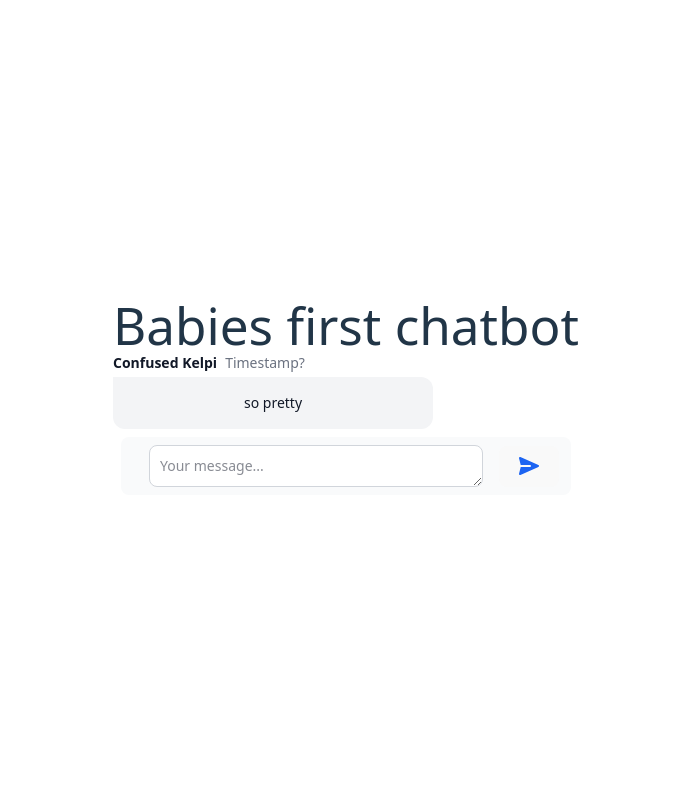
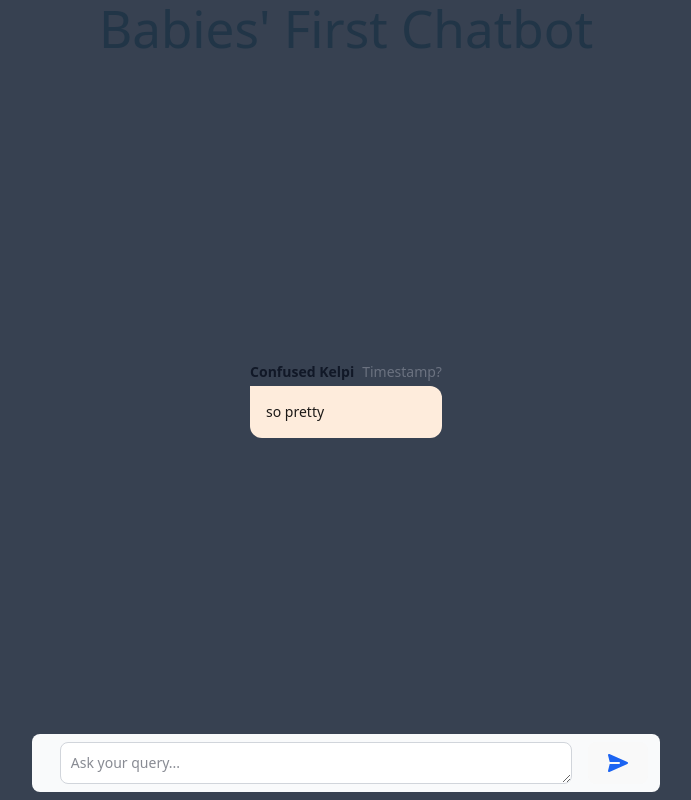
Before and after one commit to BrandonTuTwo2/BFCB, a React (Vite) app in the folder client/: page / in a window 1280 px wide. Shown: the whole page, without its empty margins (294-985 px from the left). Built offline with nearby package versions, Linux system fonts and the light colour scheme.

Commit message:
feat styling

```diff
--- a/client/src/App.css
+++ b/client/src/App.css
@@ -1,9 +1,7 @@
 
 #root {
-  max-width: 1280px;
   margin: 0 auto;
   padding: 2rem;
-  text-align: center;
 }
 
 .logo {
--- a/client/src/App.tsx
+++ b/client/src/App.tsx
@@ -25,14 +25,14 @@ function App() {
   return (
     <>
 
-      <h1>Babies first chatbot</h1>
+      <h1 className='fixed top-0 left-0 right-0 mx-auto w-fit '>Babies' First Chatbot</h1>
       <div id='chat'>
         {texts}
       </div>
-      <form action={callMe}>
+      <form action={callMe} className='fixed bottom-0 left-0 right-0 mx-auto w-fit'>
         <label htmlFor="chat" className="sr-only">Your message</label>
         <div className="flex items-center px-3 py-2 m-2 rounded-lg bg-gray-50 dark:bg-gray-700 ">
-          <textarea name="chat" rows={1} className="block mx-4 p-2.5 w-full text-sm text-gray-900 bg-white rounded-lg border border-gray-300 focus:ring-blue-500 focus:border-blue-500 dark:bg-gray-800 dark:border-gray-600 dark:placeholder-gray-400 dark:text-white dark:focus:ring-blue-500 dark:focus:border-blue-500" placeholder="Your message..."></textarea>
+          <textarea name="chat" rows={1} className="block mx-4 p-2.5 w-lg text-sm text-gray-900 bg-white rounded-lg border border-gray-300 focus:ring-blue-500 focus:border-blue-500 dark:bg-gray-800 dark:border-gray-600 dark:placeholder-gray-400 dark:text-white dark:focus:ring-blue-500 dark:focus:border-blue-500" placeholder="Ask your query..."></textarea>
           <button type="submit" className="inline-flex justify-center p-2 text-blue-600 rounded-full cursor-pointer hover:bg-blue-100 dark:text-blue-500 dark:hover:bg-gray-600">
             <svg className="w-5 h-5 rotate-90 rtl:-rotate-90" aria-hidden="true" xmlns="http://www.w3.org/2000/svg" fill="currentColor" viewBox="0 0 18 20">
               <path d="m17.914 18.594-8-18a1 1 0 0 0-1.828 0l-8 18a1 1 0 0 0 1.157 1.376L8 18.281V9a1 1 0 0 1 2 0v9.281l6.758 1.689a1 1 0 0 0 1.156-1.376Z" />
--- a/client/src/components/message.tsx
+++ b/client/src/components/message.tsx
@@ -15,8 +15,8 @@ export default function TextMsg(props: PropsWithChildren<Props>) {
                     <span className="text-sm font-semibold text-gray-900 dark:text-white">{props.name}</span>
                     <span className="text-sm font-normal text-gray-500 dark:text-gray-400">{props.timestamp}</span>
                 </div>
-                <div className="flex flex-col leading-1.5 p-4 border-gray-200 bg-gray-100 rounded-e-xl rounded-es-xl dark:bg-gray-700">
-                    <p className="text-sm font-normal text-gray-900 dark:text-white">{props.text}</p>
+                <div className="flex flex-col leading-1.5 p-4 border-gray-200 bg-orange-100 rounded-e-xl rounded-es-xl">
+                    <p className="text-sm font-normal text-stone-900">{props.text}</p>
                 </div>
             </div>
         </div>
--- a/client/src/index.css
+++ b/client/src/index.css
@@ -33,6 +33,7 @@ body {
   place-items: center;
   min-width: 320px;
   min-height: 100vh;
+  background-color: #374151;
 }
 
 h1 {
```
